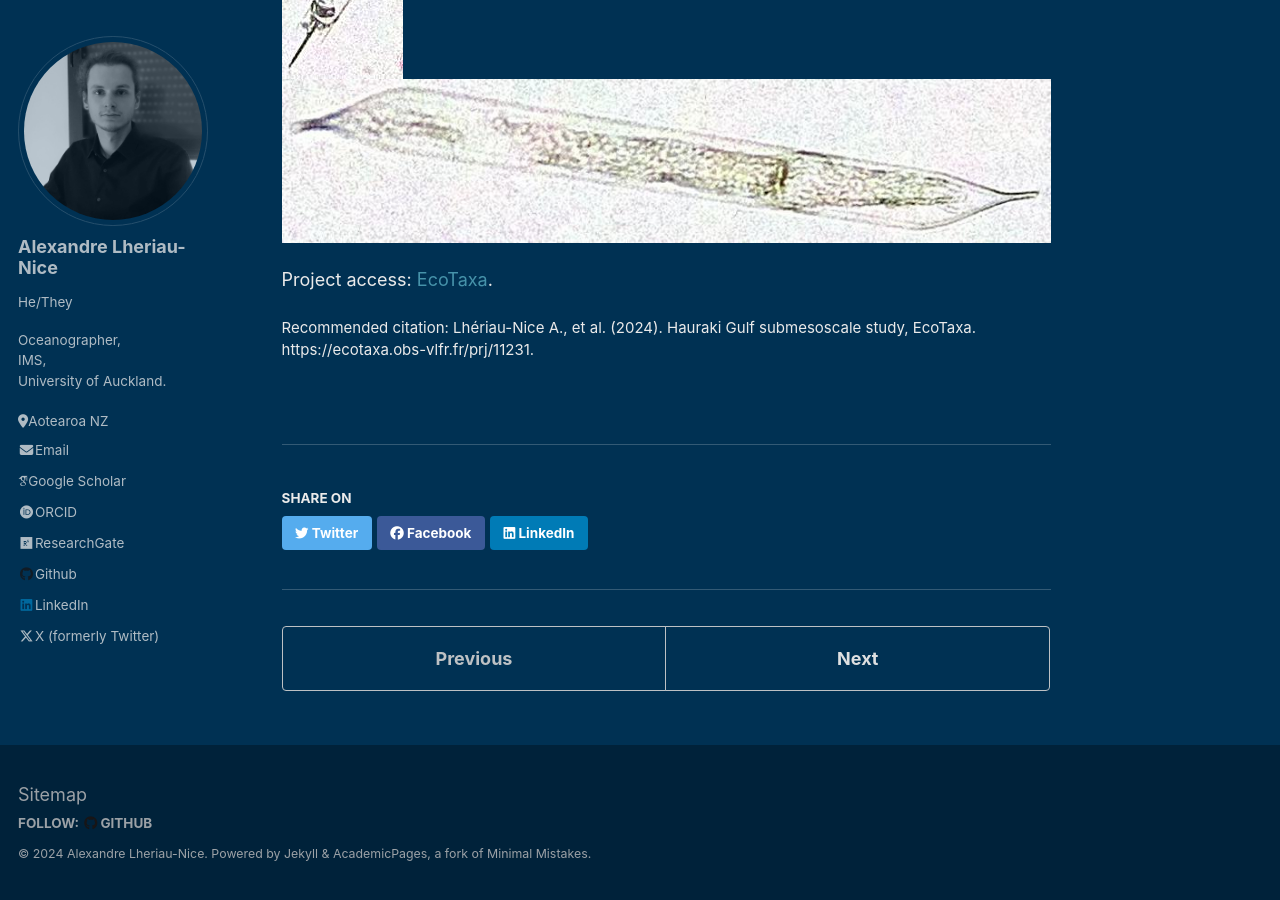
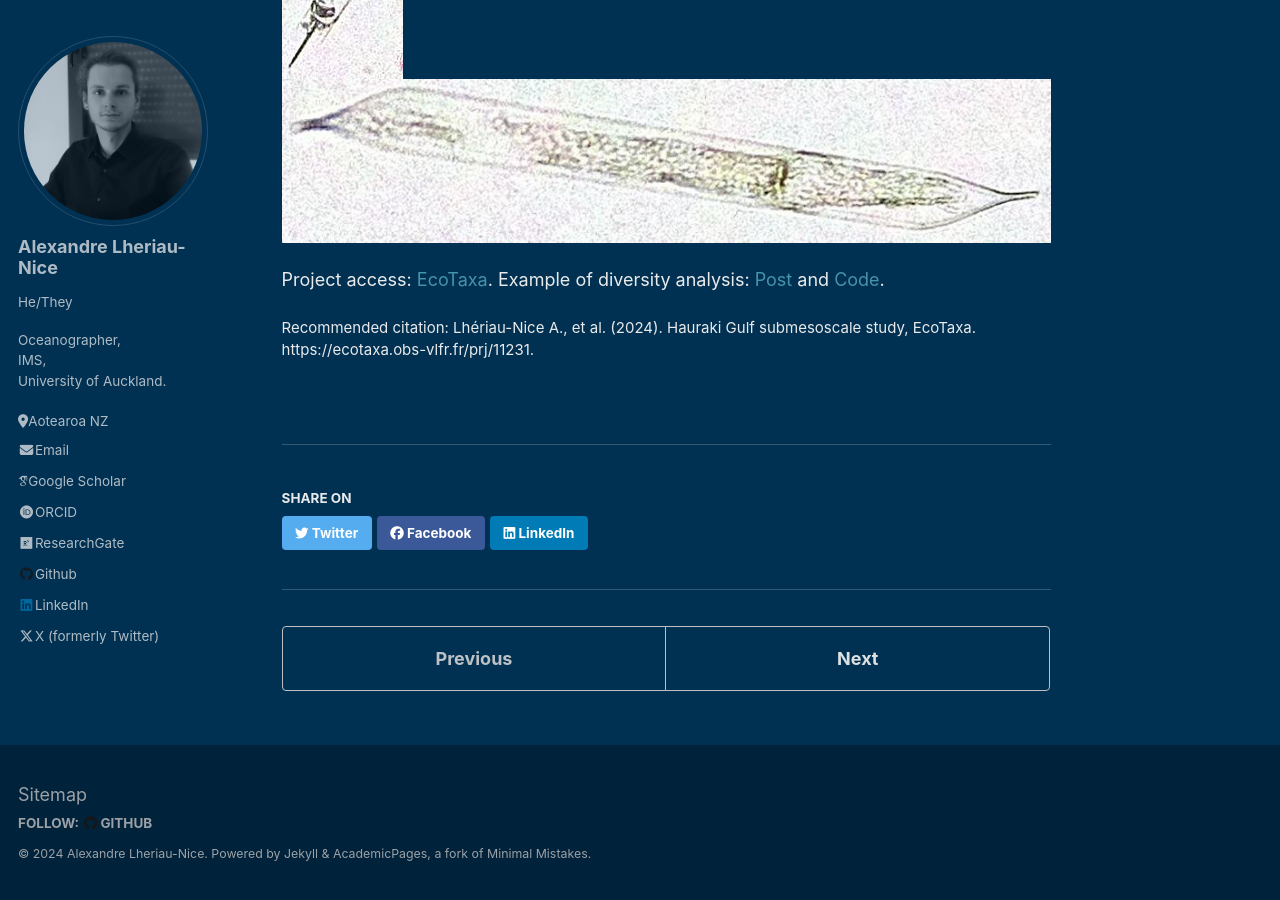
Before and after one commit to AlxLhrNc/AlxLhrNc.github.io, a Jekyll site: the page built from _portfolio/2024_EcoTaxa.md, in a window 1280 px wide and 900 px high, scrolled down 1447 px. Built offline with Jekyll 4.4.1, drawn with Linux system fonts in a browser that asks for light colours; some web fonts are replaced.

Commit message:
Update 2024_EcoTaxa.md

```diff
--- a/_portfolio/2024_EcoTaxa.md
+++ b/_portfolio/2024_EcoTaxa.md
@@ -14,5 +14,4 @@
 <img src='https://alxlhrnc.github.io/images/bidulfia_sp_180hgt.jpg'> <img src='https://alxlhrnc.github.io/images/Ceratium_furca_180hgt.jpg'> <img src='https://alxlhrnc.github.io/images/Chaetoceros_sp_180hgt.jpg'> <img src='https://alxlhrnc.github.io/images/Copepoda_180hgt.jpg'> <img src='https://alxlhrnc.github.io/images/Neoceratium_fusus_180hgt.jpg'> <img src='https://alxlhrnc.github.io/images/Dinophyceae_180hgt.jpg'> <img src='https://alxlhrnc.github.io/images/Nauplius_180hgt.jpg'> <img src='https://alxlhrnc.github.io/images/Neocaratium_tripos_180hgt.jpg'> <img src='https://alxlhrnc.github.io/images/Ornithocernus_sp_180hgt.jpg'> <img src='https://alxlhrnc.github.io/images/Pleurosigma_sp_180hgt.jpg'> <img src='https://alxlhrnc.github.io/images/Protoperidinium_oceanica_180hgt.jpg'> <img src='https://alxlhrnc.github.io/images/Protoperidinium_pellucidum_180hgt.jpg'> <img src='https://alxlhrnc.github.io/images/Pysocystis_lunala_180hgt.jpg'> <img src='https://alxlhrnc.github.io/images/Radiolaria_sp_180hgt.jpg'> <img src='https://alxlhrnc.github.io/images/Dytilum_sp_180hgt.jpg'> <img src='https://alxlhrnc.github.io/images/Rhizosolenia_robusta_180hgt.jpg'>
 
 Project access: [EcoTaxa](https://ecotaxa.obs-vlfr.fr/prj/11231).
-
-<!--- Example of diversity analysis: [Post](https://alxlhrnc.github.io/portfolio/2024_EcoTaxa_analysis/) and [Code](https://github.com/AlxLhrNc/EcoTaxa-Analysis).--->
+Example of diversity analysis: [Post](https://alxlhrnc.github.io/portfolio/2024_EcoTaxa_analysis/) and [Code](https://github.com/AlxLhrNc/EcoTaxa-Analysis).
```
